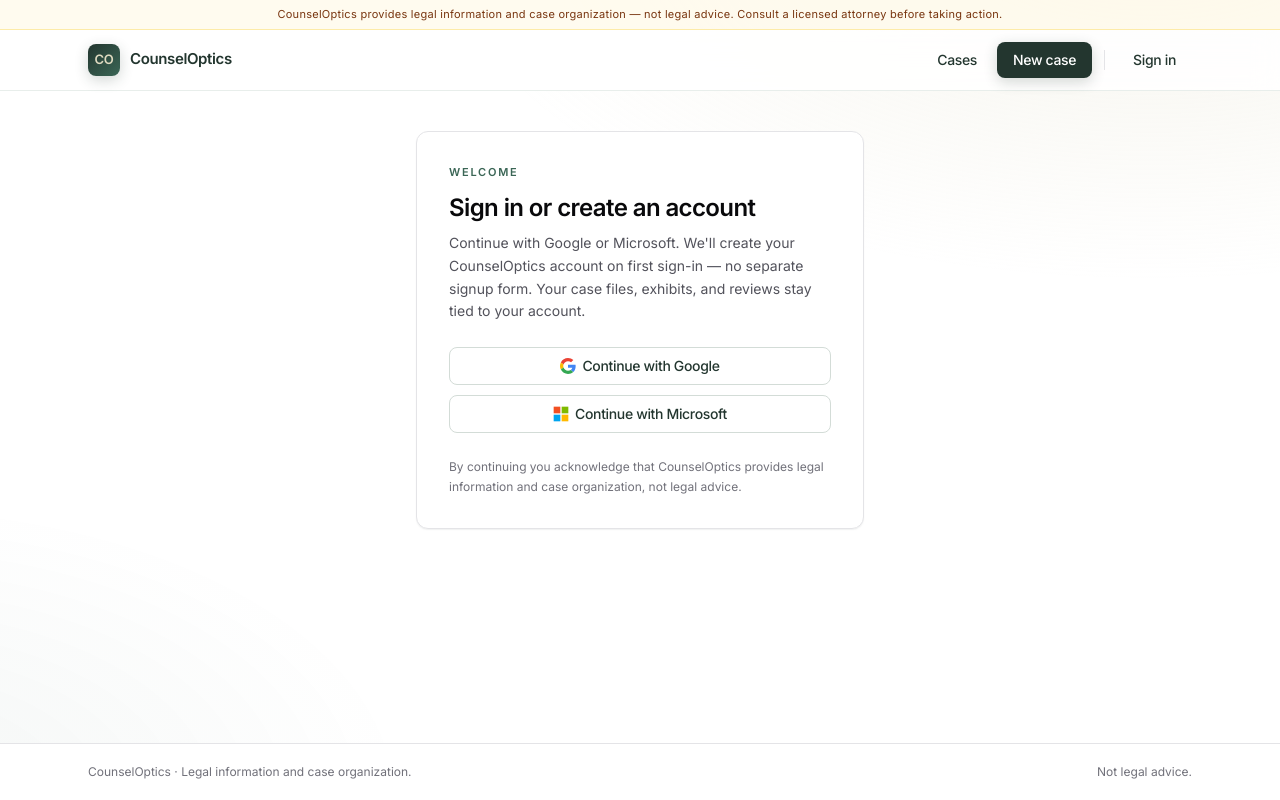
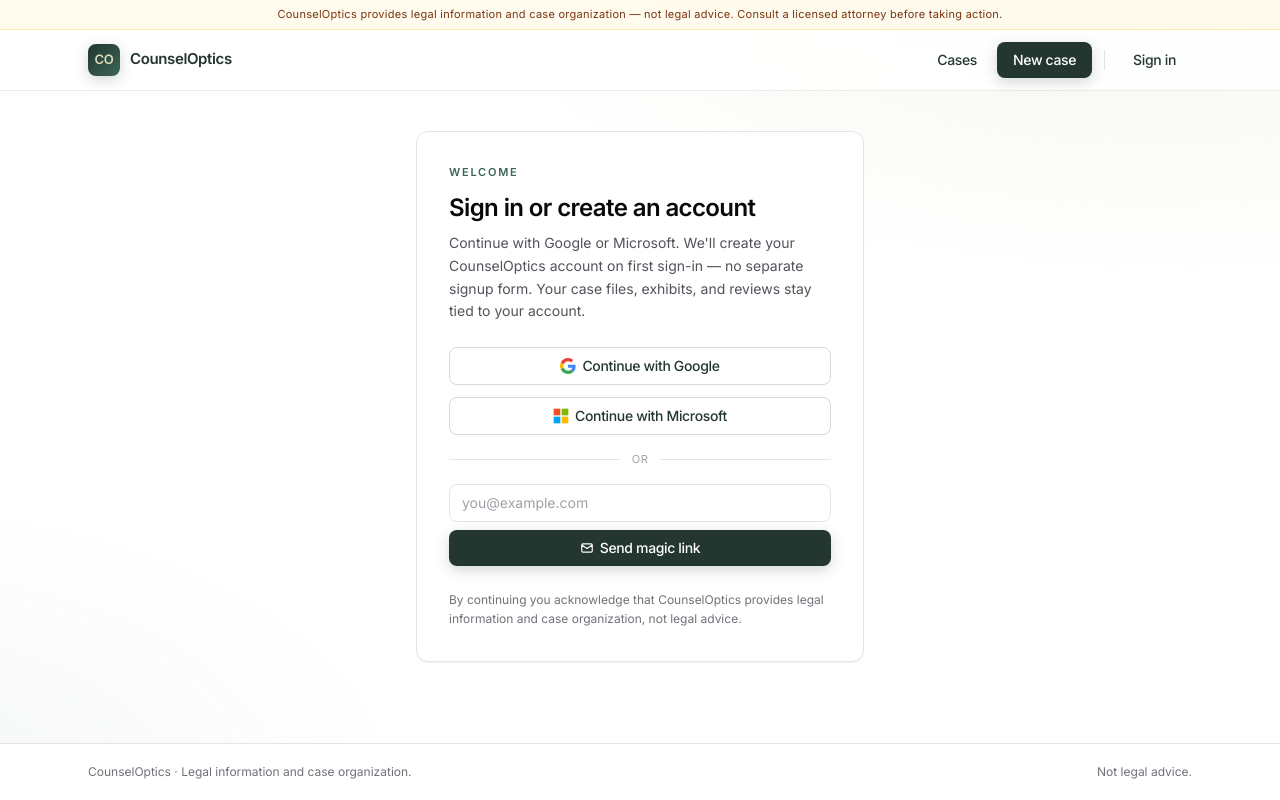
Before and after one commit to TechnoOptics/CounselOptics, a Next.js app: page /sign-in in a window 1280 px wide. Built offline with nearby package versions, Linux system fonts and the light colour scheme; no server answers.

Commit message:
Add email magic-link sign-in path
Lets users sign in without configuring Google/Microsoft OAuth providers,
which speeds up onboarding. Magic-link works against Supabase's default
email service out of the box.

Co-Authored-By: Claude Opus 4.7 (1M context) <noreply@anthropic.com>

```diff
--- a/app/sign-in/sign-in-buttons.tsx
+++ b/app/sign-in/sign-in-buttons.tsx
@@ -4,13 +4,17 @@ import { useState } from 'react';
 import { createBrowserSupabase } from '@/lib/supabase/client';
 
 type Provider = 'google' | 'azure';
+type Mode = Provider | 'email';
 
 export function SignInButtons({ next }: { next: string }) {
-  const [pending, setPending] = useState<Provider | null>(null);
+  const [pending, setPending] = useState<Mode | null>(null);
   const [error, setError] = useState<string | null>(null);
+  const [emailSent, setEmailSent] = useState<string | null>(null);
+  const [email, setEmail] = useState('');
 
-  async function signIn(provider: Provider) {
+  async function signInWithProvider(provider: Provider) {
     setError(null);
+    setEmailSent(null);
     setPending(provider);
     try {
       const supabase = createBrowserSupabase();
@@ -30,11 +34,33 @@ export function SignInButtons({ next }: { next: string }) {
     }
   }
 
+  async function signInWithEmail(e: React.FormEvent<HTMLFormElement>) {
+    e.preventDefault();
+    setError(null);
+    setEmailSent(null);
+    setPending('email');
+    try {
+      const supabase = createBrowserSupabase();
+      const origin = window.location.origin;
+      const redirectTo = `${origin}/auth/callback?next=${encodeURIComponent(next)}`;
+      const { error: authError } = await supabase.auth.signInWithOtp({
+        email: email.trim(),
+        options: { emailRedirectTo: redirectTo, shouldCreateUser: true },
+      });
+      if (authError) throw authError;
+      setEmailSent(email.trim());
+    } catch (err) {
+      setError(err instanceof Error ? err.message : 'Sign-in failed.');
+    } finally {
+      setPending(null);
+    }
+  }
+
   return (
-    <div className="space-y-2.5">
+    <div className="space-y-3">
       <button
         type="button"
-        onClick={() => signIn('google')}
+        onClick={() => signInWithProvider('google')}
         disabled={pending !== null}
         className="btn-secondary w-full"
       >
@@ -43,15 +69,43 @@ export function SignInButtons({ next }: { next: string }) {
       </button>
       <button
         type="button"
-        onClick={() => signIn('azure')}
+        onClick={() => signInWithProvider('azure')}
         disabled={pending !== null}
         className="btn-secondary w-full"
       >
         {pending === 'azure' ? <Spinner /> : <MicrosoftIcon />}
         Continue with Microsoft
       </button>
+
+      <div className="flex items-center gap-3 py-1">
+        <span className="h-px flex-1 bg-ink-200" />
+        <span className="text-[11px] uppercase tracking-wider text-ink-400">or</span>
+        <span className="h-px flex-1 bg-ink-200" />
+      </div>
+
+      <form onSubmit={signInWithEmail} className="space-y-2">
+        <input
+          type="email"
+          required
+          placeholder="you@example.com"
+          value={email}
+          onChange={(e) => setEmail(e.target.value)}
+          disabled={pending !== null}
+          className="input"
+        />
+        <button type="submit" disabled={pending !== null} className="btn-primary w-full">
+          {pending === 'email' ? <Spinner /> : <MailIcon />}
+          Send magic link
+        </button>
+      </form>
+
+      {emailSent && (
+        <p className="rounded-lg border border-forest-200 bg-cream-50 px-3 py-2 text-xs text-forest-900">
+          Check {emailSent} for a sign-in link from Supabase.
+        </p>
+      )}
       {error && (
-        <p className="rounded-lg border border-rose-200 bg-rose-50 px-3 py-2 text-xs text-rose-800 mt-2">
+        <p className="rounded-lg border border-rose-200 bg-rose-50 px-3 py-2 text-xs text-rose-800">
           {error}
         </p>
       )}
@@ -77,6 +131,20 @@ function GoogleIcon() {
       <path
         fill="#34A853"
         d="M24 48c6.48 0 11.93-2.13 15.89-5.81l-7.73-6c-2.15 1.45-4.92 2.3-8.16 2.3-6.26 0-11.57-4.22-13.47-9.91l-7.98 6.19C6.51 42.62 14.62 48 24 48z"
+      />
+    </svg>
+  );
+}
+
+function MailIcon() {
+  return (
+    <svg width="14" height="14" viewBox="0 0 24 24" fill="none" aria-hidden>
+      <path
+        d="M3 7l9 6 9-6M5 19h14a2 2 0 0 0 2-2V7a2 2 0 0 0-2-2H5a2 2 0 0 0-2 2v10a2 2 0 0 0 2 2z"
+        stroke="currentColor"
+        strokeWidth="2"
+        strokeLinecap="round"
+        strokeLinejoin="round"
       />
     </svg>
   );
```
